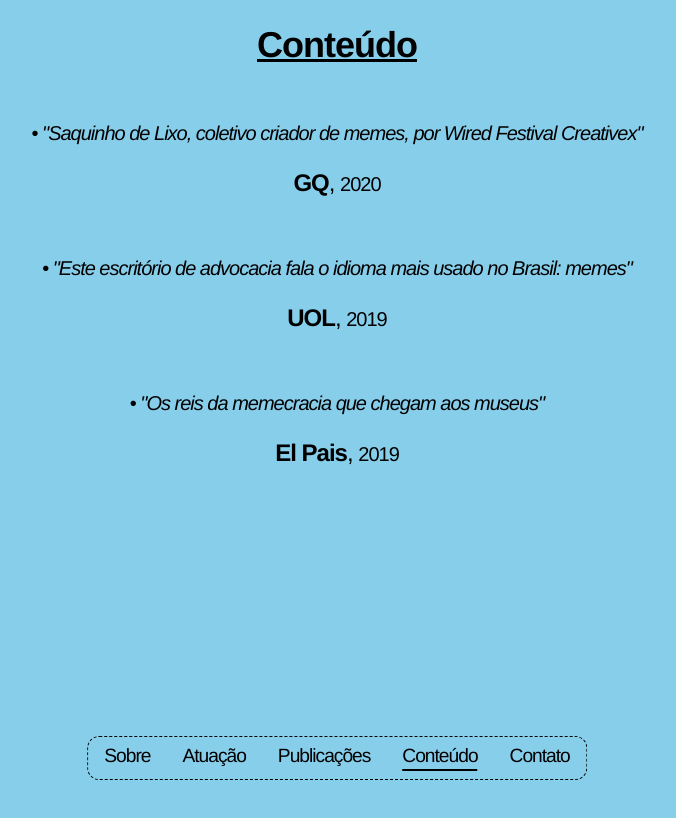
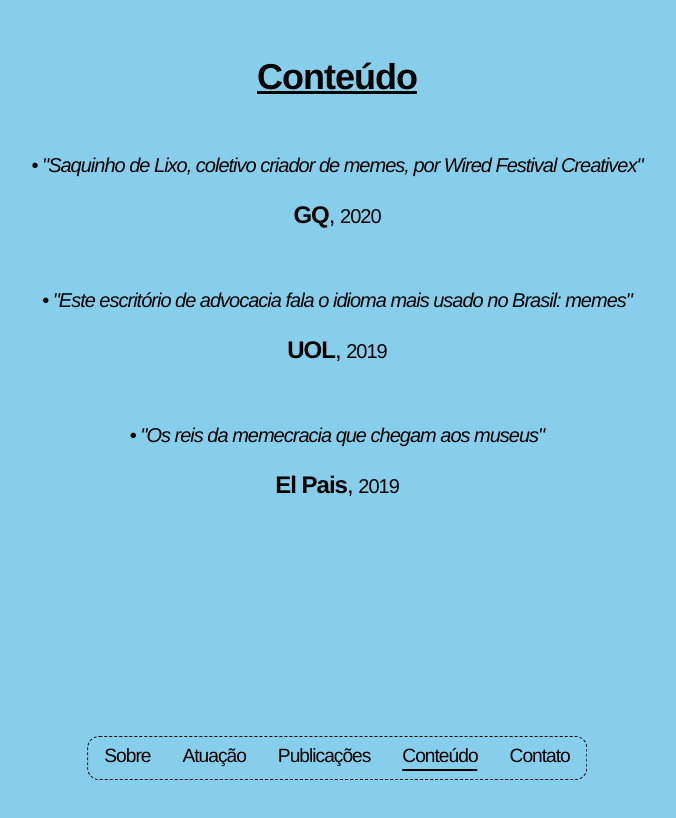
Before and after one commit to guerrinharj/strobel-advogados-front, a React (Create React App) app: page /conteudo in a window 1280 px wide. Shown: the top 818 px of the page, without its empty margins (303-979 px from the left). Built offline with nearby package versions, Linux system fonts and the light colour scheme.

Commit message:
padding for 3 pages

```diff
--- a/src/pages/ContactPage.js
+++ b/src/pages/ContactPage.js
@@ -47,6 +47,7 @@
                 alignItems: 'center',
                 minHeight: '100vh',
                 textAlign: 'center',
+                padding: isMobile ? '' : '2em'
             }}
         >
 
--- a/src/pages/ConteudoPage.js
+++ b/src/pages/ConteudoPage.js
@@ -25,6 +25,7 @@
                 alignItems: 'center',
                 minHeight: '100vh',
                 textAlign: 'center',
+                padding: isMobile ? '' : '2em'
             }}
         >
             <h1 style={{ fontSize: isMobile ? '24px' : '36px', marginBottom: '1em', textDecoration: 'underline' }}>
--- a/src/pages/PublicacoesPage.js
+++ b/src/pages/PublicacoesPage.js
@@ -28,6 +28,7 @@
                 alignItems: 'center',
                 minHeight: '100vh',
                 textAlign: 'center',
+                padding: isMobile ? '' : '2em'
             }}
         >
             <h1 style={{ fontSize: isMobile ? '24px' : '36px', marginBottom: '1em', textDecoration: 'underline' }}>
```
